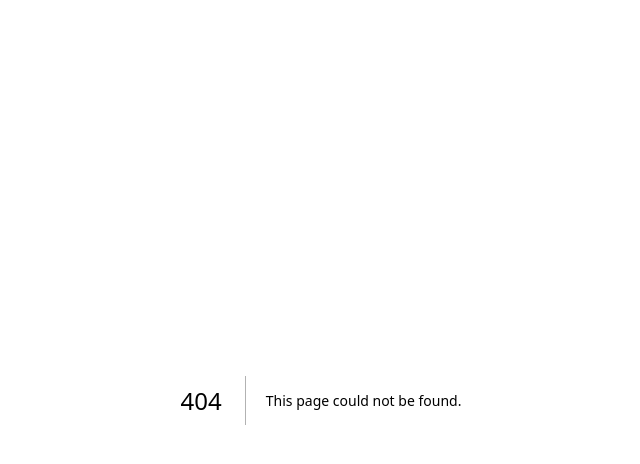
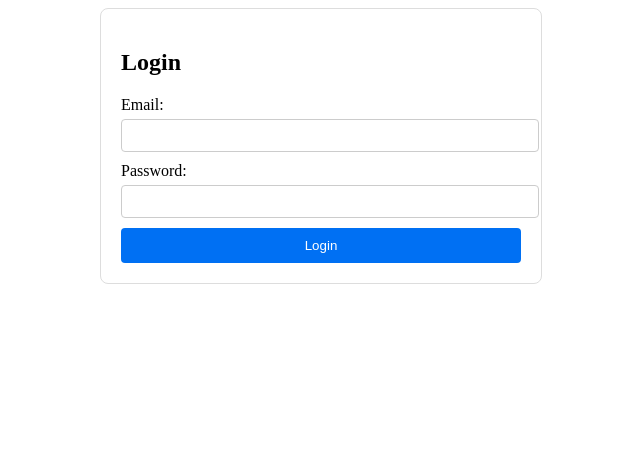
Before and after one commit to oadudhossain/microdeft_react_test_oadud_hossain, a Next.js app: page /login in a window 1280 px wide. Before the commit this address had no page. Shown: the top 464 px of the page, without its empty margins (319-959 px from the left). Built offline with nearby package versions, Linux system fonts and the light colour scheme.

Commit message:
added login page

```diff
--- /dev/null
+++ b/pages/login.js
@@ -0,0 +1,112 @@
+import { useState } from "react";
+import axios from "axios";
+
+export default function Login() {
+  const [email, setEmail] = useState("");
+  const [password, setPassword] = useState("");
+  const [message, setMessage] = useState("");
+
+  const handleSubmit = async (e) => {
+    e.preventDefault();
+
+    try {
+      const response = await axios.post(
+        "https://react-interview.crd4lc.easypanel.host/api/login",
+        {
+          email,
+          password,
+        }
+      );
+
+      const { token } = response.data;
+
+      localStorage.setItem("authToken", token);
+
+      setMessage("Login successful!");
+    } catch (error) {
+      setMessage("Login failed. Please check your credentials.");
+      console.error("Error logging in:", error);
+    }
+  };
+
+  return (
+    <div
+      style={{
+        maxWidth: "400px",
+        margin: "auto",
+        padding: "20px",
+        border: "1px solid #ddd",
+        borderRadius: "8px",
+      }}
+    >
+      <h2>Login</h2>
+      <form onSubmit={handleSubmit}>
+        <div style={{ marginBottom: "10px" }}>
+          <label
+            htmlFor="email"
+            style={{ display: "block", marginBottom: "5px" }}
+          >
+            Email:
+          </label>
+          <input
+            type="email"
+            id="email"
+            value={email}
+            onChange={(e) => setEmail(e.target.value)}
+            required
+            style={{
+              width: "100%",
+              padding: "8px",
+              borderRadius: "4px",
+              border: "1px solid #ccc",
+            }}
+          />
+        </div>
+        <div style={{ marginBottom: "10px" }}>
+          <label
+            htmlFor="password"
+            style={{ display: "block", marginBottom: "5px" }}
+          >
+            Password:
+          </label>
+          <input
+            type="password"
+            id="password"
+            value={password}
+            onChange={(e) => setPassword(e.target.value)}
+            required
+            style={{
+              width: "100%",
+              padding: "8px",
+              borderRadius: "4px",
+              border: "1px solid #ccc",
+            }}
+          />
+        </div>
+        <button
+          type="submit"
+          style={{
+            width: "100%",
+            padding: "10px",
+            borderRadius: "4px",
+            border: "none",
+            backgroundColor: "#0070f3",
+            color: "#fff",
+          }}
+        >
+          Login
+        </button>
+      </form>
+      {message && (
+        <p
+          style={{
+            marginTop: "20px",
+            color: message.includes("failed") ? "red" : "green",
+          }}
+        >
+          {message}
+        </p>
+      )}
+    </div>
+  );
+}
--- a/src/app/page.tsx
+++ b/src/app/page.tsx
@@ -5,6 +5,7 @@ export default function Home() {
     <div className="">
       <Link href="/login"> Login </Link>
       <Link href="/register"> Register </Link>
+      <Link href="/courses/add  "> Add Courses </Link>
     </div>
   );
 }
```
Also changed, not shown: pages/courses/index.js (added).
